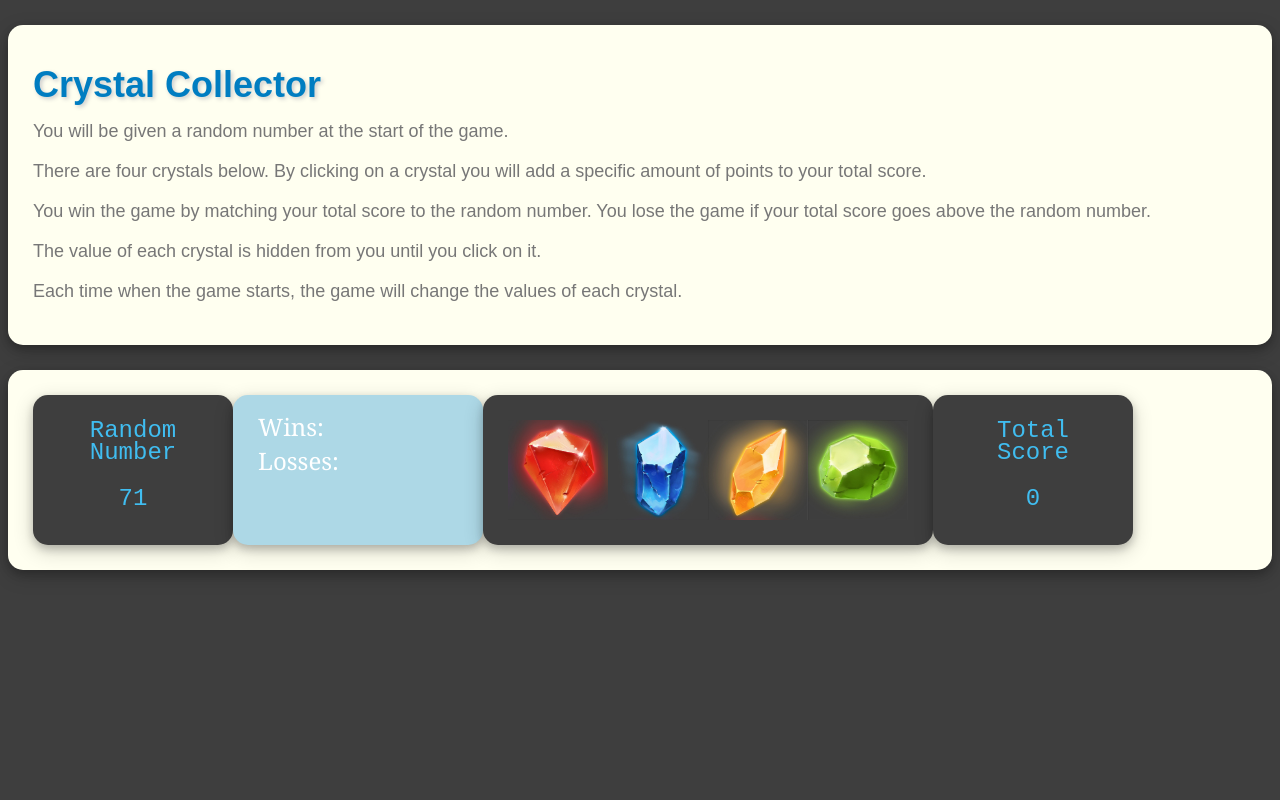
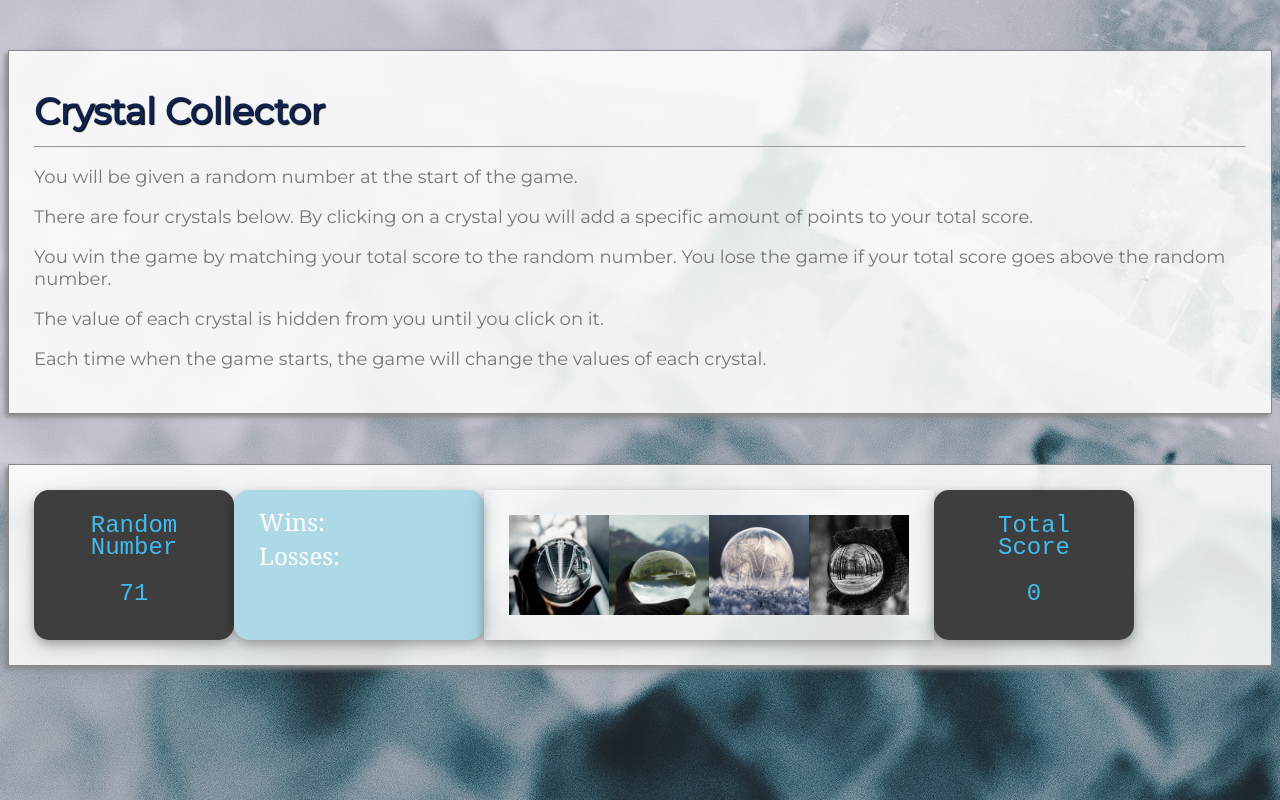
Before and after one commit to bnkfick/Crystal-Collector, a plain HTML site: page index.html in a window 1280 px wide. Drawn offline with nearby package versions, Linux system fonts and the light colour scheme.

Commit message:
style changes

```diff
--- a/assets/css/style.css
+++ b/assets/css/style.css
@@ -1,34 +1,45 @@
 
 
 body {
-    font-family: Arial, "Helvetica Neue", Helvetica, sans-serif;
+    background-image: url("../../assets/images/sugar-crystals.jpg");
+    background-repeat: no-repeat;
+    background-attachment: fixed;
+    background-position: center;
+    font-family: 'Montserrat', sans-serif;
     font-size: 18px;
     line-height: 22px;
     color: #777777;
-    /* background: url("../images/asanoha-400px.png"); */
-    background-color:#3E3E3E;
+    background-color:#F7F6F2;
 }
 
 h1 {
-    color: #007DC1;
-    text-shadow: 2px 2px 4px #ccc;
+    text-shadow: 1px 1px 1px black;
+    color:  #0F224E;
 }
 
 .game-about,
 .game-info {
     margin: 0 auto;
-    background-color: #FFECBD;
-    background-color: ivory;
-    border-radius: 15px;
-    padding: 25px;
+
+
+
     box-shadow: 0 4px 8px 0 rgba(0, 0, 0, 0.2), 0 6px 20px 0 rgba(0, 0, 0, 0.19);
     margin-top: 25px;
+    margin-bottom: 50px;
+    margin-top: 50px;
+
+    padding: 25px;
+    background-color: rgba(255, 255, 255, 0.85); /* Black w/opacity/see-through */
+    border: 1px solid #888888;
+
+    -moz-box-shadow: -3px 3px 5px #888888;
+    -webkit-box-shadow: -3px 3px 5px #888888;
+    box-shadow: -3px 3px 5px #888888;
+
 }
 
 .crystalContainer {
-    background-color:#3E3E3E;
     float: left;
-    border-radius: 15px;
     padding: 25px;
     box-shadow: 0 4px 8px 0 rgba(0, 0, 0, 0.2), 0 6px 20px 0 rgba(0, 0, 0, 0.19);
 }
--- a/index.html
+++ b/index.html
@@ -4,6 +4,7 @@
 <head>
     <meta charset="UTF-8">
     <title>Crystal Collector</title>
+    <link href="https://fonts.googleapis.com/css?family=Montserrat" rel="stylesheet">
     <link rel="stylesheet" type="text/css" href="assets/css/style.css">
     <!-- Added link to the jQuery Library -->
     <script src="https://cdnjs.cloudflare.com/ajax/libs/jquery/3.2.1/jquery.min.js"></script>
@@ -13,6 +14,7 @@
 <body>
     <div class="game-about">
         <h1>Crystal Collector</h1>
+        <hr />
         <p>You will be given a random number at the start of the game.</p>
         <p>There are four crystals below. By clicking on a crystal you will add a specific amount of points to your
             total
@@ -49,7 +51,7 @@
         var goalNumber = 0;
         var userScore = 0;
 
-        var imgArray = ["assets/images/red_crystal.jpg", "assets/images/blue_crystal.jpg", "assets/images/orange_crystal.jpg", "assets/images/green_crystal.jpg"];
+        var imgArray = ["assets/images/crystal-ball-inside.jpg", "assets/images/crystal-ball-mtns.jpg", "assets/images/crystal-ball-snowflakes.jpg", "assets/images/crystal-ball-trees.jpg"];
 
         // Use a function to initialize our crystal game.
         // Reset on page load
```
Also changed, not shown: assets/images/crystal-ball-inside.jpg (added), assets/images/crystal-ball-mtns.jpg (added), assets/images/crystal-ball-snowflakes.jpg (added), assets/images/crystal-ball-trees.jpg (added), assets/images/light-grey-terrazzo.png (deleted), assets/images/sugar-crystals.jpg (added), 1 other file.
